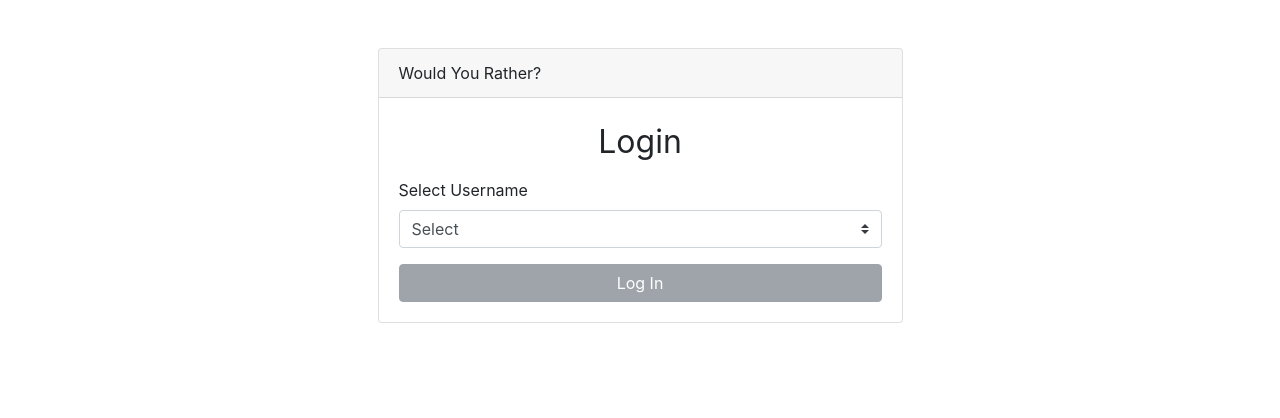
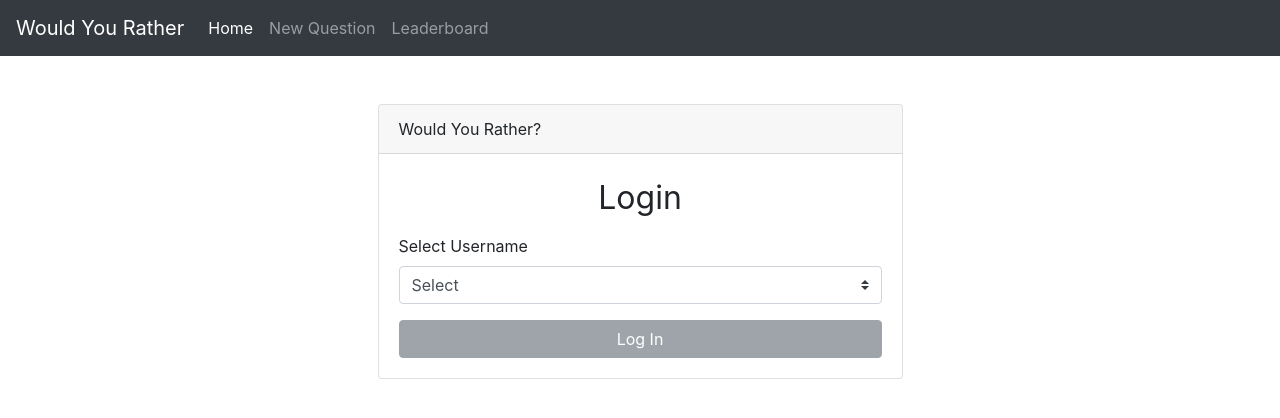
Before and after one commit to SumeetKK/udacity-would-you-rather, a React (Create React App) app: page / in a window 1280 px wide. Shown: the top 418 px of the page. Built offline with nearby package versions, Linux system fonts and the light colour scheme.

Commit message:
Login Visible on all pages

```diff
--- a/src/component/App.js
+++ b/src/component/App.js
@@ -16,20 +16,22 @@ class App extends Component{
     }
 
     render(){
+        const login = this.props.login;
         return (
-            <div>
+            <Router>
                 {this.props.login === true
-                    ? <Login />
+                    ? (<Fragment>
+                        <NavBar login={login} />
+                        <Login />
+                    </Fragment>)
                     : (<Fragment>
-                        <Router>
                             <NavBar />
                             <Route exact path="/" component={ Home }/>
                             <Route exact path="/questions/:question_id" component={ ViewQuestion }/>
                             <Route exact path="/add" component={ NewQuestion }/>
                             <Route exact path="/leaderboard" component={ Leaderboard }/>
-                        </Router>
                     </Fragment>)}
-            </div>
+            </Router>
         )
     }
 }
--- a/src/component/Home.js
+++ b/src/component/Home.js
@@ -20,7 +20,7 @@ class Home extends Component {
       <Container>
         <Row>
             <Col md={{size: 8, offset: 2}}>
-                <Nav tabs className='nav-justified'>
+                <Nav tabs className='nav-justified my-2'>
                     <NavItem>
                         <NavLink active={this.state.activeTab === unanswered } onClick={() => { this.toggle(unanswered); }}>
                             Unanswered
--- a/src/component/Navbar.js
+++ b/src/component/Navbar.js
@@ -42,12 +42,13 @@ class NavBar extends Component {
                                 <NavLink tag={RRLink} to="/leaderboard">Leaderboard</NavLink>
                             </NavItem>
                         </Nav>
+                        {(!this.props.login) && (
                         <Nav className='ml-auto' navbar>
                             <NavbarText className='mx-2 text-info'>Hello, {this.props.user.name}</NavbarText>
                             <NavItem >
                                 <NavLink className='btn btn-warning text-dark px-2' onClick={this.logout}>Logout</NavLink>
                             </NavItem>
-                        </Nav>
+                        </Nav>)}
                 </Collapse>
             </Navbar>
         )
```
